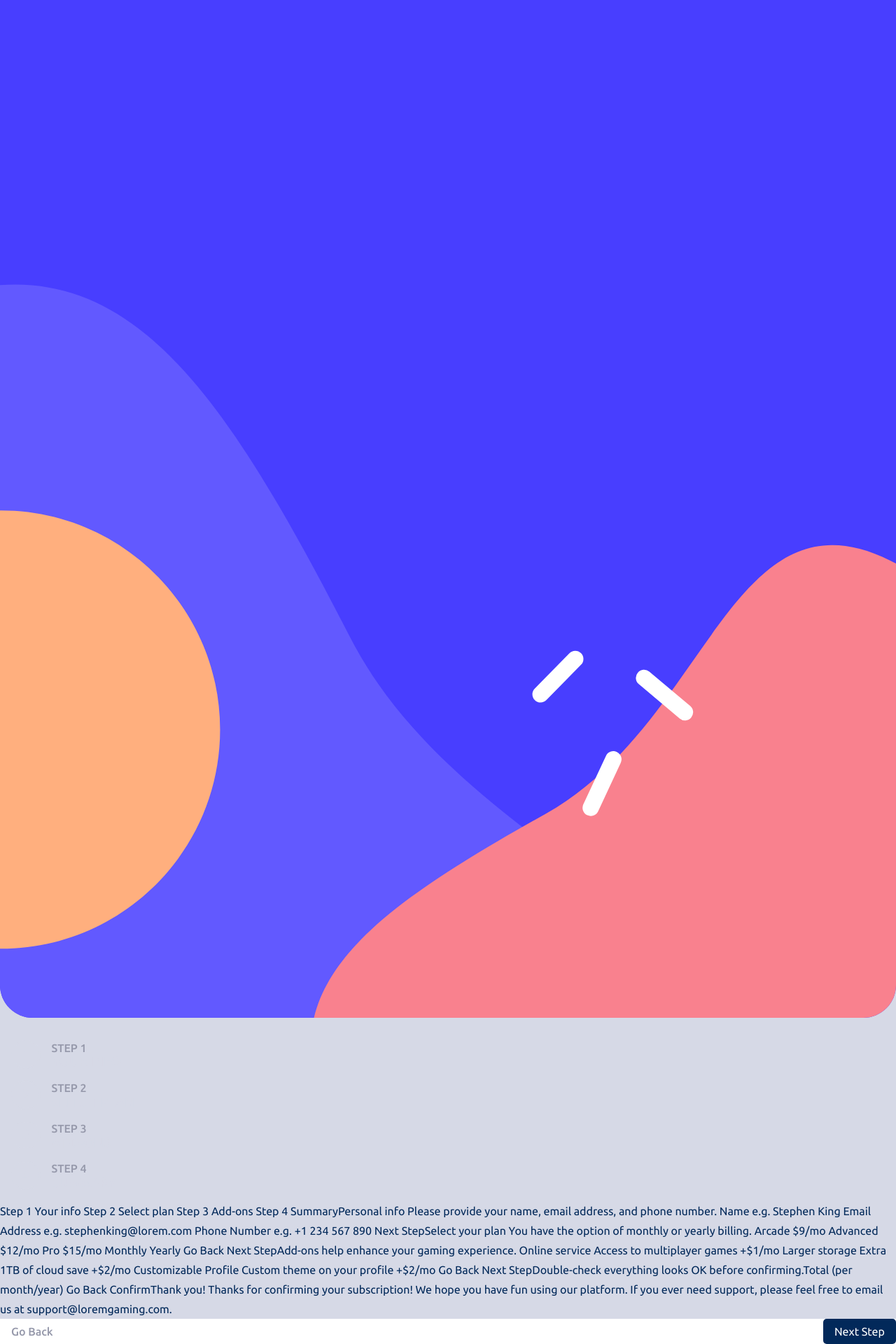
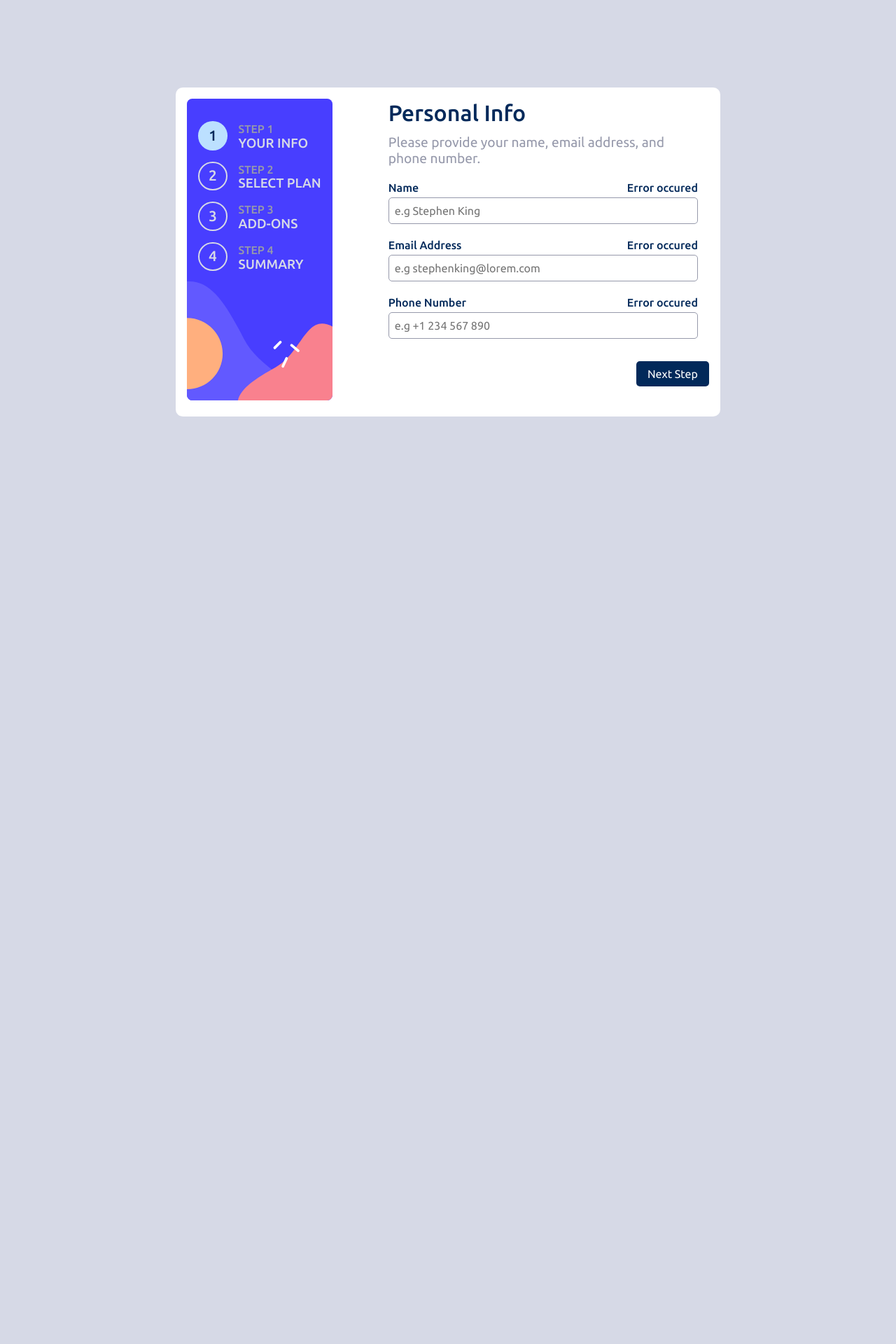
Before and after one commit to Fasunle/multi-step-form-challenge, a React (Vite) app: page / in a window 1280 px wide. Shown: the part 40-1960 px from the top of the page at 70% size. After the commit the page ends 800 px from the top, so only its background shows below. Built offline with nearby package versions, Linux system fonts and the light colour scheme.

Commit message:
refactor: into smaller components

```diff
--- a/src/App.tsx
+++ b/src/App.tsx
@@ -1,85 +1,76 @@
-import React from 'react';
+import React, {useState} from 'react';
+import Header from './components/Header';
+import {AddOn, PersonalInfo, Plan, Summary} from './components/Content';
 
 const App = () => {
+  const [step, setStep] = useState(1);
+  const sub = [
+    {
+      imageUrl: '/images/icon-arcade.svg',
+      title: 'Arcade',
+      price: '$9/mo',
+    },
+    {
+      imageUrl: '/images/icon-advanced.svg',
+      title: 'Advanced',
+      price: '$12/mo',
+    },
+    {
+      imageUrl: '/images/icon-pro.svg',
+      title: 'Pro',
+      price: '$15/mo',
+    },
+  ];
+
+  const summary = {
+    subTitle: 'Arcade (Monthly)',
+    price: '+9/mo',
+    addOns: [
+      {
+        title: 'storage',
+        price: '+$2/mo',
+      },
+    ],
+  };
+
+  const prevStep = () => {
+    if (step > 1) setStep(step - 1);
+  };
+
+  const nextStep = () => {
+    if (step < 4) setStep(step + 1);
+  };
+
+  const gotoStep = (des: number) => setStep(des);
+
   return (
-    <div>
-      <div className='hero'>
-        <picture>
-          <source
-            media='(min-width: 45em)'
-            srcSet='/images/bg-sidebar-desktop.svg'
-          />
-          <img src='/images/bg-sidebar-mobile.svg' alt='Hero' />
-        </picture>
-      </div>
+    <div className='container'>
+      <Header step={step} gotoStep={gotoStep} />
+      <main className='content'>
+        <form className='form'>
+          {step === 1 && <PersonalInfo />}
+          {step === 2 && <Plan subcriptions={sub} />}
+          {step === 3 && <AddOn />}
+          {step === 4 && <Summary summary={summary} />}
+        </form>
 
-      <header>
-        <nav className='nav'>
-          <ul className='nav__items' role='list'>
-            <li className='nav__item'>
-              <span className='numbered'>1</span>
-              <div className='nav__item--info'>
-                <h4 className='title'>Step 1</h4>
-                <p className='desc'>Your Info</p>
-              </div>
-            </li>
-            <li className='nav__item'>
-              <span className='numbered'>2</span>
-              <div className='nav__item--info'>
-                <h4 className='title'>Step 2</h4>
-                <p className='desc'>Select Plan</p>
-              </div>
-            </li>
-            <li className='nav__item'>
-              <span className='numbered'>3</span>
-              <div className='nav__item--info'>
-                <h4 className='title'>Step 3</h4>
-                <p className='desc'>Add-ons</p>
-              </div>
-            </li>
-            <li className='nav__item'>
-              <span className='numbered'>4</span>
-              <div className='nav__item--info'>
-                <h4 className='title'>Step 4</h4>
-                <p className='desc'>Summary</p>
-              </div>
-            </li>
-          </ul>
-        </nav>
-      </header>
-
-      <main className='content'>
-        {/* Sidebar start  */}
-        Step 1 Your info Step 2 Select plan Step 3 Add-ons Step 4 Summary
-        {/* Sidebar end  */}
-        {/* Step 1 start  */}
-        Personal info Please provide your name, email address, and phone number.
-        Name e.g. Stephen King Email Address e.g. stephenking@lorem.com Phone
-        Number e.g. +1 234 567 890 Next Step
-        {/* Step 1 end  */}
-        {/* Step 2 start  */}
-        Select your plan You have the option of monthly or yearly billing.
-        Arcade $9/mo Advanced $12/mo Pro $15/mo Monthly Yearly Go Back Next Step
-        {/* Step 2 end  */}
-        {/* Step 3 start  */}
-        Add-ons help enhance your gaming experience. Online service Access to
-        multiplayer games +$1/mo Larger storage Extra 1TB of cloud save +$2/mo
-        Customizable Profile Custom theme on your profile +$2/mo Go Back Next
-        Step
-        {/* Step 3 end  */}
-        {/* Step 4 start  */}
-        Double-check everything looks OK before confirming.
-        {/* Dynamically add subscription and add-on selections here  */}
-        Total (per month/year) Go Back Confirm
-        {/* Step 4 end  */}
-        {/* Step 5 start */}
-        Thank you! Thanks for confirming your subscription! We hope you have fun
-        using our platform. If you ever need support, please feel free to email
-        us at support@loremgaming.com.
-        {/* Step 5 end  */}
         <div className='controls'>
-          <button className='btn btn--prev-page'>Go Back</button>
-          <button className='btn btn--next-page'>Next Step</button>
+          {step > 1 ? (
+            <button className='btn btn--prev-page' onClick={prevStep}>
+              Go Back
+            </button>
+          ) : (
+            <div />
+          )}
+          {step === 4 ? (
+            <button className='btn btn--next-page right' type='submit'>
+              Confirm
+            </button>
+          ) : (
+            <button className='btn btn--next-page right' onClick={nextStep}>
+              Next Step
+            </button>
+          )}
         </div>
       </main>
     </div>
--- /dev/null
+++ b/src/components/Content/AddOn.tsx
@@ -0,0 +1,39 @@
+import React from 'react';
+
+export default function AddOn() {
+  return (
+    <section className='step'>
+      <div>
+        <h2 className='title'>Pick add-ons</h2>
+        <p className='desc'>Add-ons help enhance your gaming experience.</p>
+      </div>
+
+      <div className='add-ons'>
+        <div className='add-on'>
+          <input type='checkbox' name='online' />
+          <div className='detail'>
+            <h3 className='title'>Online service</h3>
+            <p className='desc'>Access to multiplayer games</p>
+          </div>
+          <p className='price'>+$1/mo</p>
+        </div>
+        <div className='add-on'>
+          <input type='checkbox' name='storage' />
+          <div className='detail'>
+            <h3 className='title'>Larger storage</h3>
+            <p className='desc'>Extra 1TB of cloud save</p>
+          </div>
+          <p className='price'>+$2/mo</p>
+        </div>
+        <div className='add-on'>
+          <input type='checkbox' name='custom_profile' />
+          <div className='detail'>
+            <h3 className='title'>Customizable Profile</h3>
+            <p className='desc'>Custom theme on your profile</p>
+          </div>
+          <p className='price'>+$2/mo</p>
+        </div>
+      </div>
+    </section>
+  );
+}
--- /dev/null
+++ b/src/components/Content/PersonalInfo.tsx
@@ -0,0 +1,35 @@
+import React from 'react';
+
+export default function PersonalInfo() {
+  return (
+    <section className='step'>
+      <div>
+        <h2 className='title'>Personal Info</h2>
+        <p className='desc'>
+          Please provide your name, email address, and phone number.
+        </p>
+      </div>
+      <div>
+        <div className='label'>
+          <label htmlFor='name'>Name</label>
+          <span className='error'>Error occured</span>
+        </div>
+        <input className='name' placeholder='e.g Stephen King' />
+      </div>
+      <div>
+        <div className='label'>
+          <label htmlFor='email'>Email Address</label>
+          <span className='error'>Error occured</span>
+        </div>
+        <input className='email' placeholder='e.g stephenking@lorem.com' />
+      </div>
+      <div>
+        <div className='label'>
+          <label htmlFor='phone'>Phone Number</label>
+          <span className='error'>Error occured</span>
+        </div>
+        <input className='phone' placeholder='e.g +1 234 567 890' />
+      </div>
+    </section>
+  );
+}
--- /dev/null
+++ b/src/components/Content/Plans.tsx
@@ -0,0 +1,37 @@
+import React from 'react';
+import {PlanPropTypes} from '../interface';
+
+export default function Plan({subcriptions}: {subcriptions: PlanPropTypes[]}) {
+  return (
+    <section className='step plan'>
+      <div>
+        <h2 className='title'>Select your plan</h2>
+        <p className='desc'>
+          You have the option of monthly or yearly billing.
+        </p>
+      </div>
+
+      <div className='subscriptions'>
+        {subcriptions.map((subscription) => (
+          <div className='subscription' key={subscription.title}>
+            <div className='imgContainer'>
+              <img src={subscription.imageUrl} alt={subscription.title} />
+            </div>
+            <div className='details'>
+              <h4 className='title'>{subscription.title}</h4>
+              <p className='price'>{subscription.price}</p>
+            </div>
+          </div>
+        ))}
+      </div>
+
+      <div className='subscriptions__control'>
+        <span className='time--month'>Monthly</span>
+        <div className='slider'>
+          <button className='btn btn--slider'></button>
+        </div>
+        <span className='time--year'>Yearly</span>
+      </div>
+    </section>
+  );
+}
--- /dev/null
+++ b/src/components/Content/Summary.tsx
@@ -0,0 +1,37 @@
+import React from 'react';
+import {SummaryPropTypes} from '../interface';
+
+export default function Summary({summary}: {summary: SummaryPropTypes}) {
+  return (
+    <section className='step'>
+      <div>
+        <h2 className='title'> Finishing up</h2>
+        <p className='desc'>
+          Double-check everything looks OK before confirming.
+        </p>
+      </div>
+
+      <div className='summary'>
+        <div className='type'>
+          <h5 className='sub--title'>
+            {summary.subTitle}
+            <button className='btn btn--change'>Change</button>
+          </h5>
+          <p className='price'>{summary.price}</p>
+        </div>
+        <hr className='divider' />
+        {summary.addOns.map((addOn) => (
+          <div className='type' key={addOn.title}>
+            <h6 className='title'>{addOn.title}</h6>
+            <p className='price'>{addOn.price}</p>
+          </div>
+        ))}
+      </div>
+
+      <div className='total'>
+        <span className='title'>Total (per Month)</span>
+        <span className='amount'>+$12/mo</span>
+      </div>
+    </section>
+  );
+}
--- /dev/null
+++ b/src/components/Content/index.ts
@@ -0,0 +1,4 @@
+export {default as AddOn} from './AddOn';
+export {default as PersonalInfo} from './PersonalInfo';
+export {default as Plan} from './Plans';
+export {default as Summary} from './Summary';
--- /dev/null
+++ b/src/components/Header.tsx
@@ -0,0 +1,60 @@
+import React from 'react';
+
+type HeaderPropsType = {
+  step: number;
+  gotoStep: (step: number) => void;
+};
+
+export default function Header({step, gotoStep}: HeaderPropsType) {
+  return (
+    <header>
+      <nav className='nav'>
+        <ul className='nav__items' role='list'>
+          <li className={`nav__item${step === 1 ? ' active' : ''}`}>
+            <button className='numbered' onClick={() => gotoStep(1)}>
+              1
+            </button>
+            <div className='nav__item--info'>
+              <h4 className='title'>Step 1</h4>
+              <p className='desc'>Your Info</p>
+            </div>
+          </li>
+          <li className={`nav__item${step === 2 ? ' active' : ''}`}>
+            <button className='numbered' onClick={() => gotoStep(2)}>
+              2
+            </button>
+            <div className='nav__item--info'>
+              <h4 className='title'>Step 2</h4>
+              <p className='desc'>Select Plan</p>
+            </div>
+          </li>
+          <li className={`nav__item${step === 3 ? ' active' : ''}`}>
+            <button className='numbered' onClick={() => gotoStep(3)}>
+              3
+            </button>
+            <div className='nav__item--info'>
+              <h4 className='title'>Step 3</h4>
+              <p className='desc'>Add-ons</p>
+            </div>
+          </li>
+          <li className={`nav__item${step === 4 ? ' active' : ''}`}>
+            <button className='numbered' onClick={() => gotoStep(4)}>
+              4
+            </button>
+            <div className='nav__item--info'>
+              <h4 className='title'>Step 4</h4>
+              <p className='desc'>Summary</p>
+            </div>
+          </li>
+        </ul>
+      </nav>
+      <picture className='bg-sidebar'>
+        <source
+          media='(min-width: 40em)'
+          srcSet='/images/bg-sidebar-desktop.svg'
+        />
+        <img src='/images/bg-sidebar-mobile.svg' alt='' />
+      </picture>
+    </header>
+  );
+}
--- /dev/null
+++ b/src/components/interface.ts
@@ -0,0 +1,11 @@
+export type PlanPropTypes = {
+  title: string;
+  imageUrl: string;
+  price: string;
+};
+
+export type SummaryPropTypes = {
+  subTitle: string;
+  price: string;
+  addOns: Omit<PlanPropTypes, 'imageUrl'>[];
+};
```
